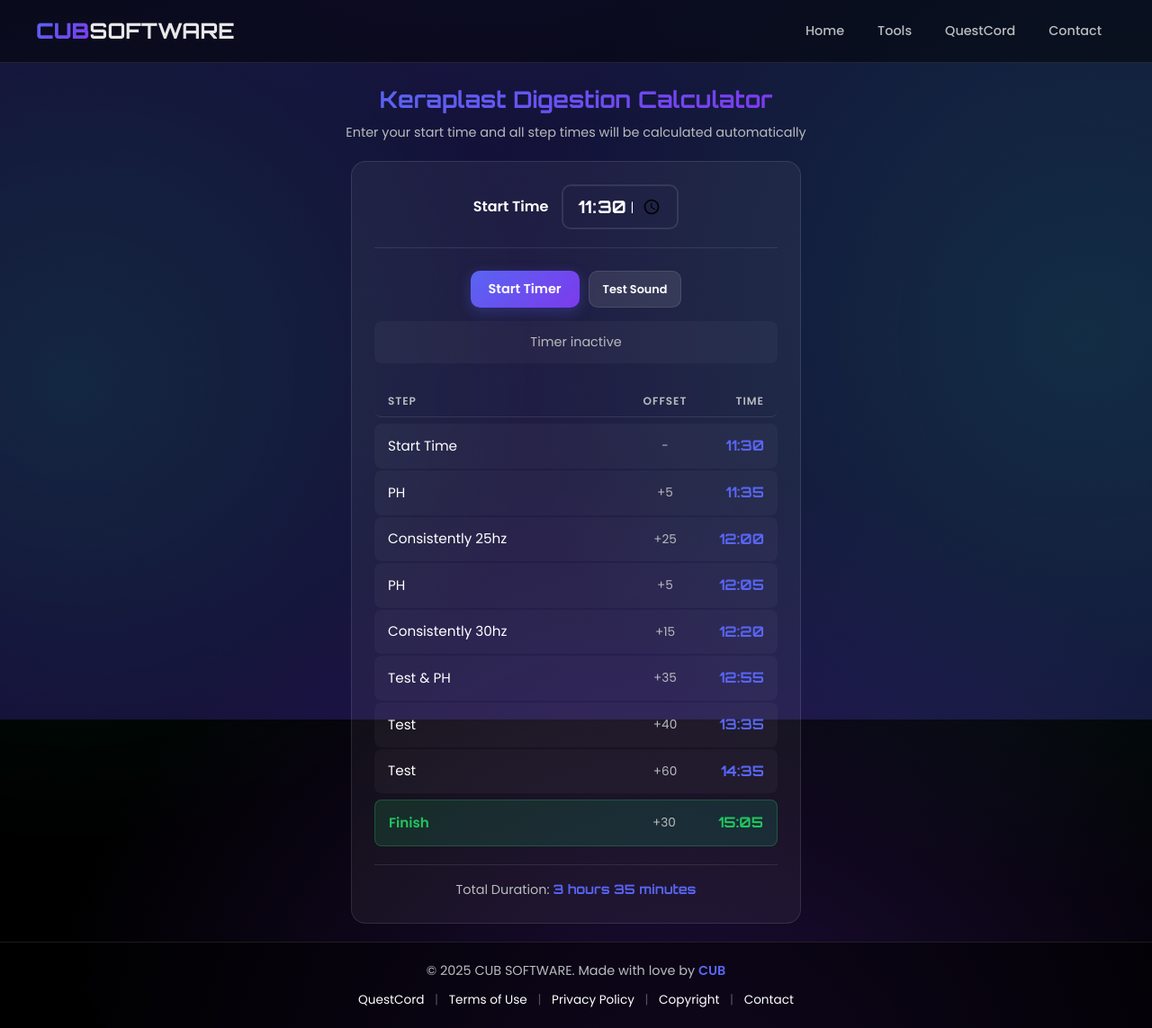
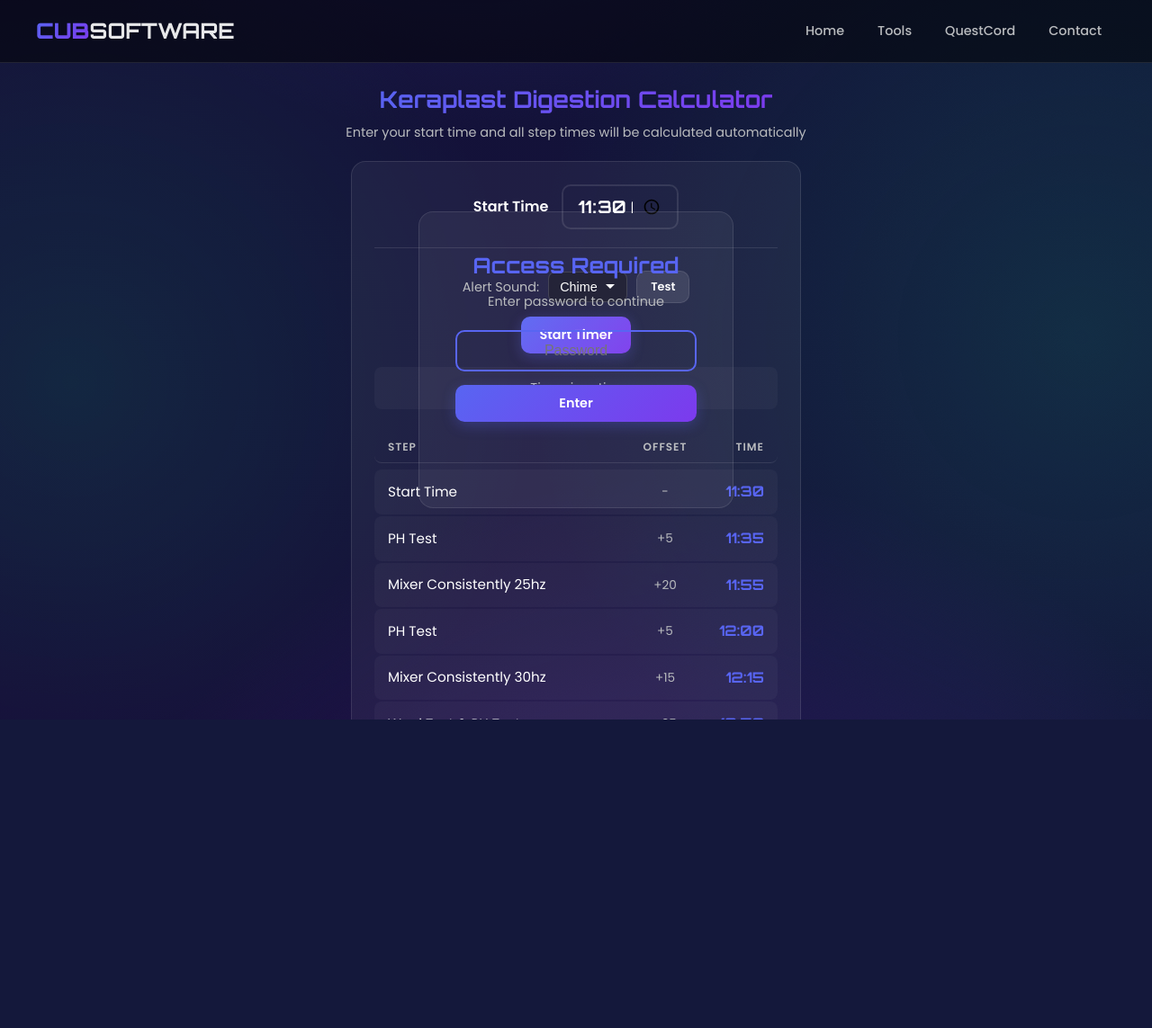
Before and after one commit to HexEchoTV/CUBSOFTWARE, a Flask app: page /keraplast in a window 1280 px wide. Shown: the whole page at 90% size. After the commit the page ends 800 px from the top, so only its background shows below. Run offline with Flask 3, Linux system fonts and the light colour scheme.

Commit message:
CUBSOFTWARE DEPLOYMENT

```diff
--- a/cubsoftware-server/apps/cubsoftware-website/website/cubvault-coming-soon.html
+++ b/cubsoftware-server/apps/cubsoftware-website/website/cubvault-coming-soon.html
@@ -75,7 +75,7 @@
         <div class="container">
             <div class="footer-content">
                 <div class="footer-text">
-                    &copy; 2025 CUB SOFTWARE. Made with love by
+                    &copy; 2026 CUB SOFTWARE. Made with love by
                     <a href="https://discord.com/users/378501056008683530" target="_blank" rel="noopener noreferrer" class="footer-link">CUB</a>
                 </div>
                 <div class="footer-legal-links">
--- a/cubsoftware-server/apps/cubsoftware-website/website/cubvault.html
+++ b/cubsoftware-server/apps/cubsoftware-website/website/cubvault.html
@@ -170,7 +170,7 @@
         <div class="container">
             <div class="footer-content">
                 <div class="footer-text">
-                    &copy; 2025 CUB SOFTWARE. Made with love by
+                    &copy; 2026 CUB SOFTWARE. Made with love by
                     <a href="https://discord.com/users/378501056008683530" target="_blank" rel="noopener noreferrer" class="footer-link">CUB</a>
                 </div>
                 <div class="footer-legal-links">
--- a/cubsoftware-server/apps/cubsoftware-website/website/includes/footer.html
+++ b/cubsoftware-server/apps/cubsoftware-website/website/includes/footer.html
@@ -3,7 +3,7 @@
     <div class="container">
         <div class="footer-content">
             <div class="footer-text">
-                &copy; 2025 CUB SOFTWARE. Made with love by
+                &copy; 2026 CUB SOFTWARE. Made with love by
                 <a href="https://discord.com/users/378501056008683530" target="_blank" rel="noopener noreferrer" class="footer-link">CUB</a>
             </div>
             <div class="footer-legal-links">
--- a/cubsoftware-server/apps/cubsoftware-website/website/index.html
+++ b/cubsoftware-server/apps/cubsoftware-website/website/index.html
@@ -301,7 +301,7 @@
         <div class="container">
             <div class="footer-content">
                 <div class="footer-text">
-                    &copy; 2025 CUB SOFTWARE. Made with love by
+                    &copy; 2026 CUB SOFTWARE. Made with love by
                     <a href="https://discord.com/users/378501056008683530" target="_blank" rel="noopener noreferrer" class="footer-link">CUB</a>
                 </div>
                 <div class="footer-legal-links">
--- a/cubsoftware-server/apps/cubsoftware-website/website/keraplast.html
+++ b/cubsoftware-server/apps/cubsoftware-website/website/keraplast.html
@@ -24,6 +24,17 @@
     <link rel="stylesheet" href="/static/css/keraplast.css">
 </head>
 <body>
+    <!-- Password Screen -->
+    <div id="passwordScreen" class="password-screen">
+        <div class="password-box">
+            <h2>Access Required</h2>
+            <p>Enter password to continue</p>
+            <input type="password" id="passwordInput" placeholder="Password" onkeypress="if(event.key === 'Enter') checkPassword()">
+            <button class="action-btn" onclick="checkPassword()">Enter</button>
+            <p id="passwordError" class="password-error"></p>
+        </div>
+    </div>
+
     <!-- Navigation Header -->
     <header class="site-header">
         <div class="header-top">
@@ -52,11 +63,24 @@
                 <input type="time" id="startTime" value="11:30">
             </div>
 
+            <div class="sound-selector">
+                <label for="soundSelect">Alert Sound:</label>
+                <select id="soundSelect" onchange="changeSound(this)">
+                    <option value="chime">Chime</option>
+                    <option value="alert">Alert</option>
+                    <option value="bell">Bell</option>
+                    <option value="alarm">Alarm</option>
+                    <option value="gentle">Gentle</option>
+                    <option value="urgent">Urgent</option>
+                </select>
+                <button class="action-btn secondary test-btn" onclick="testSound()">Test</button>
+            </div>
+
             <div class="timer-controls">
                 <button class="action-btn timer-btn" id="startTimerBtn" onclick="startTimer()">Start Timer</button>
                 <button class="action-btn timer-btn stop-btn" id="stopTimerBtn" onclick="stopTimer()" style="display: none;">Stop Timer</button>
-                <button class="action-btn secondary test-btn" onclick="testSound()">Test Sound</button>
             </div>
+
 
             <div class="timer-status" id="timerStatus">
                 <span class="status-inactive">Timer inactive</span>
@@ -76,56 +100,56 @@
                 </div>
 
                 <div class="step-row" data-offset="5">
-                    <span class="step-name">PH</span>
+                    <span class="step-name">PH Test</span>
                     <span class="step-offset">+5</span>
                     <span class="step-time" id="time-ph1">--:--</span>
                 </div>
 
-                <div class="step-row" data-offset="30">
-                    <span class="step-name">Consistently 25hz</span>
-                    <span class="step-offset">+25</span>
+                <div class="step-row" data-offset="25">
+                    <span class="step-name">Mixer Consistently 25hz</span>
+                    <span class="step-offset">+20</span>
                     <span class="step-time" id="time-25hz">--:--</span>
                 </div>
 
-                <div class="step-row" data-offset="35">
-                    <span class="step-name">PH</span>
+                <div class="step-row" data-offset="30">
+                    <span class="step-name">PH Test</span>
                     <span class="step-offset">+5</span>
                     <span class="step-time" id="time-ph2">--:--</span>
                 </div>
 
-                <div class="step-row" data-offset="50">
-                    <span class="step-name">Consistently 30hz</span>
+                <div class="step-row" data-offset="45">
+                    <span class="step-name">Mixer Consistently 30hz</span>
                     <span class="step-offset">+15</span>
                     <span class="step-time" id="time-30hz">--:--</span>
                 </div>
 
-                <div class="step-row" data-offset="85">
-                    <span class="step-name">Test & PH</span>
+                <div class="step-row" data-offset="80">
+                    <span class="step-name">Wool Test & PH Test</span>
                     <span class="step-offset">+35</span>
                     <span class="step-time" id="time-testph">--:--</span>
                 </div>
 
-                <div class="step-row" data-offset="125">
-                    <span class="step-name">Test</span>
+                <div class="step-row" data-offset="120">
+                    <span class="step-name">Wool Test</span>
                     <span class="step-offset">+40</span>
                     <span class="step-time" id="time-test1">--:--</span>
                 </div>
 
-                <div class="step-row" data-offset="185">
-                    <span class="step-name">Test</span>
+                <div class="step-row" data-offset="180">
+                    <span class="step-name">Wool Test</span>
                     <span class="step-offset">+60</span>
                     <span class="step-time" id="time-test2">--:--</span>
                 </div>
 
-                <div class="step-row finish-row" data-offset="215">
-                    <span class="step-name">Finish</span>
+                <div class="step-row finish-row" data-offset="210">
+                    <span class="step-name">Finish & Transfer Digestion Liquor</span>
                     <span class="step-offset">+30</span>
                     <span class="step-time" id="time-finish">--:--</span>
                 </div>
             </div>
 
             <div class="total-time">
-                Total Duration: <strong>3 hours 35 minutes</strong>
+                Total Duration: <strong>3 hours 30 minutes</strong>
             </div>
         </div>
     </main>
@@ -133,12 +157,22 @@
     <!-- Toast Notification -->
     <div id="toast" class="toast"></div>
 
+    <!-- Acknowledge Modal -->
+    <div id="acknowledgeModal" class="acknowledge-modal">
+        <div class="acknowledge-content">
+            <div class="acknowledge-icon">🔔</div>
+            <h2 id="alertStepName">Step Name</h2>
+            <p class="acknowledge-time" id="alertStepTime">00:00</p>
+            <button class="action-btn acknowledge-btn" onclick="acknowledgeAlert()">Acknowledge</button>
+        </div>
+    </div>
+
     <!-- Footer -->
     <footer class="footer">
         <div class="container">
             <div class="footer-content">
                 <div class="footer-text">
-                    &copy; 2025 CUB SOFTWARE. Made with love by
+                    &copy; 2026 CUB SOFTWARE. Made with love by
                     <a href="https://discord.com/users/378501056008683530" target="_blank" rel="noopener noreferrer" class="footer-link">CUB</a>
                 </div>
                 <div class="footer-legal-links">
--- a/cubsoftware-server/apps/cubsoftware-website/website/random-picker.html
+++ b/cubsoftware-server/apps/cubsoftware-website/website/random-picker.html
@@ -265,7 +265,7 @@
         <div class="container">
             <div class="footer-content">
                 <div class="footer-text">
-                    &copy; 2025 CUB SOFTWARE. Made with love by
+                    &copy; 2026 CUB SOFTWARE. Made with love by
                     <a href="https://discord.com/users/378501056008683530" target="_blank" rel="noopener noreferrer" class="footer-link">CUB</a>
                 </div>
                 <div class="footer-legal-links">
--- a/cubsoftware-server/apps/cubsoftware-website/website/static/css/keraplast.css
+++ b/cubsoftware-server/apps/cubsoftware-website/website/static/css/keraplast.css
@@ -1,4 +1,74 @@
 /* Keraplast Digestion Calculator Styles */
+
+/* Password Screen */
+.password-screen {
+    position: fixed;
+    top: 0;
+    left: 0;
+    right: 0;
+    bottom: 0;
+    background: var(--background-color);
+    display: flex;
+    align-items: center;
+    justify-content: center;
+    z-index: 9999;
+}
+
+.password-screen.hidden {
+    display: none;
+}
+
+.password-box {
+    background: var(--surface-color);
+    border: 1px solid var(--border-color);
+    border-radius: 16px;
+    padding: 40px;
+    text-align: center;
+    max-width: 350px;
+    width: 90%;
+}
+
+.password-box h2 {
+    font-family: 'Orbitron', sans-serif;
+    font-size: 1.5rem;
+    color: var(--primary-color);
+    margin-bottom: 10px;
+}
+
+.password-box p {
+    color: var(--text-secondary);
+    margin-bottom: 20px;
+    font-size: 0.9rem;
+}
+
+.password-box input {
+    width: 100%;
+    padding: 12px 15px;
+    font-size: 1rem;
+    background: var(--background-color);
+    border: 2px solid var(--border-color);
+    border-radius: 10px;
+    color: var(--text-primary);
+    text-align: center;
+    margin-bottom: 15px;
+}
+
+.password-box input:focus {
+    outline: none;
+    border-color: var(--primary-color);
+}
+
+.password-box .action-btn {
+    width: 100%;
+}
+
+.password-error {
+    color: #ef4444;
+    font-size: 0.85rem;
+    margin-top: 15px;
+    margin-bottom: 0;
+    min-height: 20px;
+}
 
 body {
     min-height: 100vh;
@@ -138,6 +208,36 @@
 .test-btn {
     min-width: auto;
 }
+
+/* Sound Selector */
+.sound-selector {
+    display: flex;
+    align-items: center;
+    justify-content: center;
+    gap: 10px;
+    margin-bottom: 15px;
+}
+
+.sound-selector label {
+    font-size: 0.9rem;
+    color: var(--text-secondary);
+}
+
+.sound-selector select {
+    padding: 8px 12px;
+    font-size: 0.9rem;
+    background: var(--background-color);
+    border: 1px solid var(--border-color);
+    border-radius: 8px;
+    color: var(--text-primary);
+    cursor: pointer;
+}
+
+.sound-selector select:focus {
+    outline: none;
+    border-color: var(--primary-color);
+}
+
 
 /* Timer Status */
 .timer-status {
--- a/cubsoftware-server/apps/cubsoftware-website/website/static/js/keraplast.js
+++ b/cubsoftware-server/apps/cubsoftware-website/website/static/js/keraplast.js
@@ -1,61 +1,203 @@
 // Keraplast Digestion Calculator
+
+// Password Protection
+const CORRECT_PASSWORD = 'operator26';
+
+function checkPassword() {
+    const input = document.getElementById('passwordInput');
+    const error = document.getElementById('passwordError');
+
+    if (input.value === CORRECT_PASSWORD) {
+        document.getElementById('passwordScreen').classList.add('hidden');
+        sessionStorage.setItem('keraplast-auth', 'true');
+        error.textContent = '';
+    } else {
+        error.textContent = 'Incorrect password';
+        input.value = '';
+        input.focus();
+    }
+}
+
+// Check if already authenticated this session
+function checkAuth() {
+    if (sessionStorage.getItem('keraplast-auth') === 'true') {
+        document.getElementById('passwordScreen').classList.add('hidden');
+    } else {
+        document.getElementById('passwordInput').focus();
+    }
+}
+
+// Run auth check on load
+document.addEventListener('DOMContentLoaded', checkAuth);
 
 // Step offsets in minutes from start time
 const steps = [
     { id: 'time-start', offset: 0, name: 'Start Time' },
-    { id: 'time-ph1', offset: 5, name: 'PH' },
-    { id: 'time-25hz', offset: 30, name: 'Consistently 25hz' },
-    { id: 'time-ph2', offset: 35, name: 'PH' },
-    { id: 'time-30hz', offset: 50, name: 'Consistently 30hz' },
-    { id: 'time-testph', offset: 85, name: 'Test & PH' },
-    { id: 'time-test1', offset: 125, name: 'Test' },
-    { id: 'time-test2', offset: 185, name: 'Test' },
-    { id: 'time-finish', offset: 215, name: 'Finish' }
+    { id: 'time-ph1', offset: 5, name: 'PH Test' },
+    { id: 'time-25hz', offset: 25, name: 'Mixer Consistently 25hz' },
+    { id: 'time-ph2', offset: 30, name: 'PH Test' },
+    { id: 'time-30hz', offset: 45, name: 'Mixer Consistently 30hz' },
+    { id: 'time-testph', offset: 80, name: 'Wool Test & PH Test' },
+    { id: 'time-test1', offset: 120, name: 'Wool Test' },
+    { id: 'time-test2', offset: 180, name: 'Wool Test' },
+    { id: 'time-finish', offset: 210, name: 'Finish & Transfer Digestion Liquor' }
 ];
 
 let timerInterval = null;
 let timerActive = false;
 let triggeredSteps = new Set();
 let audioContext = null;
+let soundLoopInterval = null;
+let pendingAcknowledgement = null;
+let currentSound = 'chime';
 
-// Create notification sound using Web Audio API
-function playNotificationSound() {
-    try {
-        if (!audioContext) {
-            audioContext = new (window.AudioContext || window.webkitAudioContext)();
+// Sound definitions
+const sounds = {
+    chime: {
+        name: 'Chime',
+        play: (ctx) => {
+            const now = ctx.currentTime;
+            playTone(ctx, 523.25, now, 0.15, 'sine');        // C5
+            playTone(ctx, 659.25, now + 0.15, 0.15, 'sine'); // E5
+            playTone(ctx, 783.99, now + 0.3, 0.3, 'sine');   // G5
         }
+    },
+    alert: {
+        name: 'Alert',
+        play: (ctx) => {
+            const now = ctx.currentTime;
+            playTone(ctx, 880, now, 0.1, 'square');
+            playTone(ctx, 880, now + 0.15, 0.1, 'square');
+            playTone(ctx, 880, now + 0.3, 0.1, 'square');
+        }
+    },
+    bell: {
+        name: 'Bell',
+        play: (ctx) => {
+            const now = ctx.currentTime;
+            playTone(ctx, 1200, now, 0.4, 'sine');
+            playTone(ctx, 600, now, 0.5, 'sine');
+        }
+    },
+    alarm: {
+        name: 'Alarm',
+        play: (ctx) => {
+            const now = ctx.currentTime;
+            for (let i = 0; i < 3; i++) {
+                playTone(ctx, 800, now + i * 0.2, 0.1, 'sawtooth');
+                playTone(ctx, 600, now + i * 0.2 + 0.1, 0.1, 'sawtooth');
+            }
+        }
+    },
+    gentle: {
+        name: 'Gentle',
+        play: (ctx) => {
+            const now = ctx.currentTime;
+            playTone(ctx, 392, now, 0.3, 'sine');      // G4
+            playTone(ctx, 440, now + 0.3, 0.3, 'sine'); // A4
+        }
+    },
+    urgent: {
+        name: 'Urgent',
+        play: (ctx) => {
+            const now = ctx.currentTime;
+            for (let i = 0; i < 5; i++) {
+                playTone(ctx, 1000, now + i * 0.12, 0.06, 'square');
+            }
+        }
+    }
+};
 
-        // Resume audio context if suspended (browser autoplay policy)
-        if (audioContext.state === 'suspended') {
-            audioContext.resume();
-        }
-
-        // Create a pleasant notification sound (three ascending tones)
-        const playTone = (frequency, startTime, duration) => {
-            const oscillator = audioContext.createOscillator();
-            const gainNode = audioContext.createGain();
+function playTone(ctx, frequency, startTime, duration, type) {
+    const oscillator = ctx.createOscillator();
+    const gainNode = ctx.createGain();
 
     oscillator.connect(gainNode);
-            gainNode.connect(audioContext.destination);
+    gainNode.connect(ctx.destination);
 
     oscillator.frequency.value = frequency;
-            oscillator.type = 'sine';
+    oscillator.type = type;
 
     gainNode.gain.setValueAtTime(0.3, startTime);
     gainNode.gain.exponentialRampToValueAtTime(0.01, startTime + duration);
 
     oscillator.start(startTime);
     oscillator.stop(startTime + duration);
-        };
+}
 
-        const now = audioContext.currentTime;
-        playTone(523.25, now, 0.15);        // C5
-        playTone(659.25, now + 0.15, 0.15); // E5
-        playTone(783.99, now + 0.3, 0.3);   // G5
+function initAudioContext() {
+    if (!audioContext) {
+        audioContext = new (window.AudioContext || window.webkitAudioContext)();
+    }
+    if (audioContext.state === 'suspended') {
+        audioContext.resume();
+    }
+    return audioContext;
+}
 
+function playNotificationSound() {
+    try {
+        const ctx = initAudioContext();
+        sounds[currentSound].play(ctx);
     } catch (e) {
         console.log('Audio not supported:', e);
     }
+}
+
+function startSoundLoop(stepName, stepTime) {
+    // Stop any existing loop
+    stopSoundLoop();
+
+    pendingAcknowledgement = { stepName, stepTime };
+
+    // Play immediately
+    playNotificationSound();
+
+    // Loop every 2 seconds until acknowledged
+    soundLoopInterval = setInterval(() => {
+        playNotificationSound();
+    }, 2000);
+
+    // Show acknowledge button
+    showAcknowledgeModal(stepName, stepTime);
+}
+
+function stopSoundLoop() {
+    if (soundLoopInterval) {
+        clearInterval(soundLoopInterval);
+        soundLoopInterval = null;
+    }
+    pendingAcknowledgement = null;
+    hideAcknowledgeModal();
+}
+
+function acknowledgeAlert() {
+    stopSoundLoop();
+}
+
+function showAcknowledgeModal(stepName, stepTime) {
+    const modal = document.getElementById('acknowledgeModal');
+    const stepNameEl = document.getElementById('alertStepName');
+    const stepTimeEl = document.getElementById('alertStepTime');
+
+    stepNameEl.textContent = stepName;
+    stepTimeEl.textContent = stepTime;
+
+    modal.classList.add('show');
+}
+
+function hideAcknowledgeModal() {
+    const modal = document.getElementById('acknowledgeModal');
+    modal.classList.remove('show');
+}
+
+function changeSound(select) {
+    currentSound = select.value;
+    localStorage.setItem('keraplast-sound', currentSound);
+}
+
+function testSound() {
+    playNotificationSound();
 }
 
 function addMinutes(time, minutes) {
@@ -150,7 +292,7 @@
         // Check if we've hit this step's time and haven't triggered it yet
         if (currentMinutes === stepMinutes && !triggeredSteps.has(step.id)) {
             triggeredSteps.add(step.id);
-            playNotificationSound();
+            startSoundLoop(step.name, stepTime);
             showNotification(step.name, stepTime);
             highlightStep(step.id);
         }
@@ -223,9 +365,10 @@
     }
 
     // Initialize audio context on user interaction
-    if (!audioContext) {
-        audioContext = new (window.AudioContext || window.webkitAudioContext)();
-    }
+    initAudioContext();
+
+    // Request wake lock to keep screen on (mobile)
+    requestWakeLock();
 
     timerActive = true;
     triggeredSteps.clear();
@@ -247,6 +390,12 @@
         timerInterval = null;
     }
 
+    // Stop any looping sound
+    stopSoundLoop();
+
+    // Release wake lock
+    releaseWakeLock();
+
     triggeredSteps.clear();
 
     // Remove all highlights
@@ -264,7 +413,7 @@
     playNotificationSound();
 }
 
-// Load saved start time on page load
+// Load saved settings on page load
 document.addEventListener('DOMContentLoaded', () => {
     const savedTime = localStorage.getItem('keraplast-start-time');
     if (savedTime) {
@@ -275,8 +424,52 @@
         calculateTimes();
     }
 
+    // Load saved sound preference
+    const savedSound = localStorage.getItem('keraplast-sound');
+    if (savedSound && sounds[savedSound]) {
+        currentSound = savedSound;
+        document.getElementById('soundSelect').value = savedSound;
+    }
+
     updateTimerDisplay();
+
+    // Request notification permission early
+    if ('Notification' in window && Notification.permission === 'default') {
+        // Will ask when user interacts
+    }
+
+    // Keep page alive when timer is running (prevents throttling)
+    document.addEventListener('visibilitychange', () => {
+        if (timerActive && document.hidden) {
+            // Page is hidden but timer is active - notifications will still work
+            console.log('Page hidden - notifications will still trigger');
+        }
+    });
 });
 
 // Auto-calculate when time input changes
 document.getElementById('startTime').addEventListener('change', calculateTimes);
+
+// Prevent page from sleeping on mobile (if supported)
+let wakeLock = null;
+
+async function requestWakeLock() {
+    if ('wakeLock' in navigator) {
+        try {
+            wakeLock = await navigator.wakeLock.request('screen');
+            console.log('Wake lock acquired');
+            wakeLock.addEventListener('release', () => {
+                console.log('Wake lock released');
+            });
+        } catch (e) {
+            console.log('Wake lock not available:', e);
+        }
+    }
+}
+
+function releaseWakeLock() {
+    if (wakeLock) {
+        wakeLock.release();
+        wakeLock = null;
+    }
+}
--- a/cubsoftware-server/apps/cubsoftware-website/website/wheel-spinner.html
+++ b/cubsoftware-server/apps/cubsoftware-website/website/wheel-spinner.html
@@ -241,7 +241,7 @@
         <div class="container">
             <div class="footer-content">
                 <div class="footer-text">
-                    &copy; 2025 CUB SOFTWARE. Made with love by
+                    &copy; 2026 CUB SOFTWARE. Made with love by
                     <a href="https://discord.com/users/378501056008683530" target="_blank" rel="noopener noreferrer" class="footer-link">CUB</a>
                 </div>
                 <div class="footer-legal-links">
```
Also changed, not shown: other parts of cubsoftware-server/apps/cubsoftware-website/website/static/css/keraplast.css (+96 -0 lines). Lines whose indentation alone changed are shown as unchanged.
